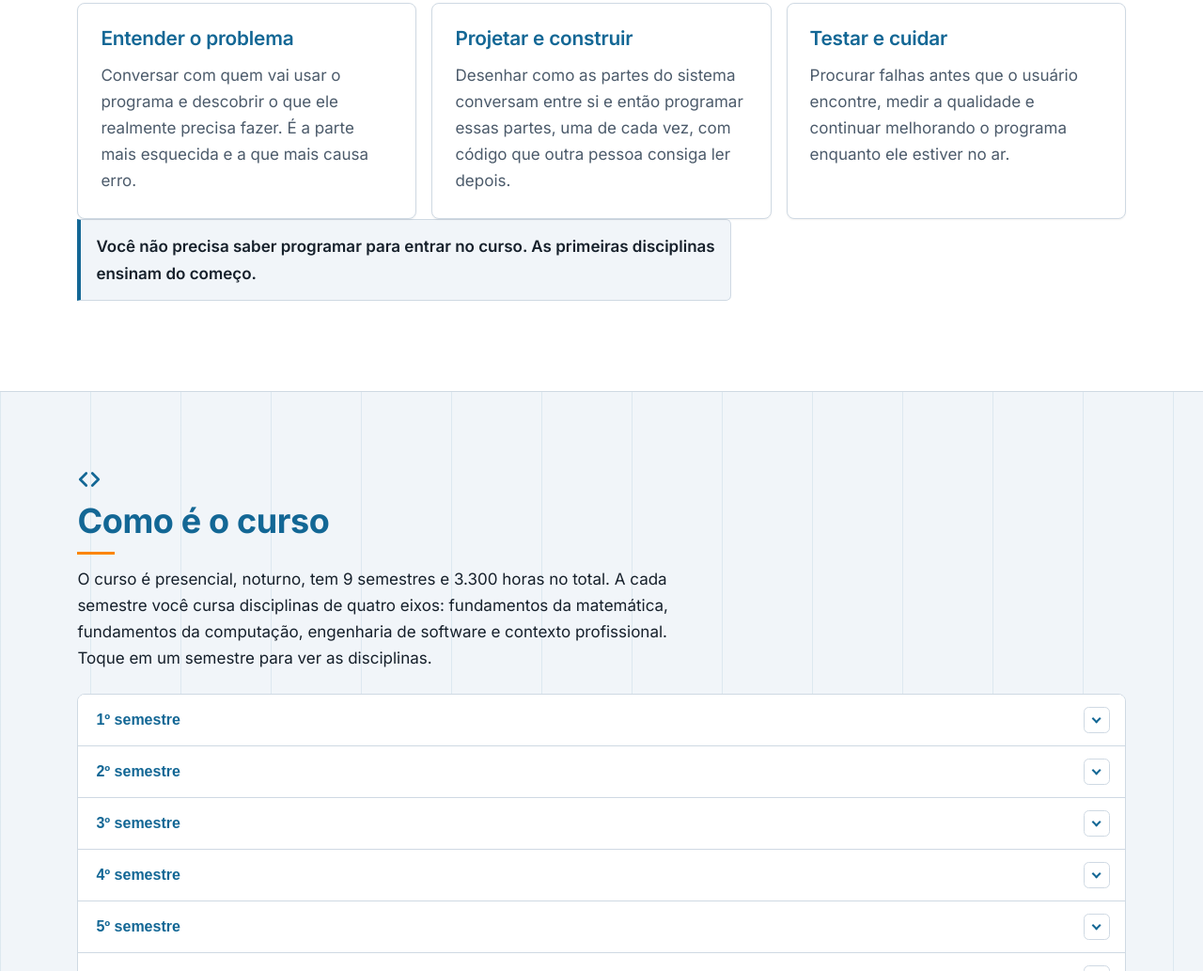
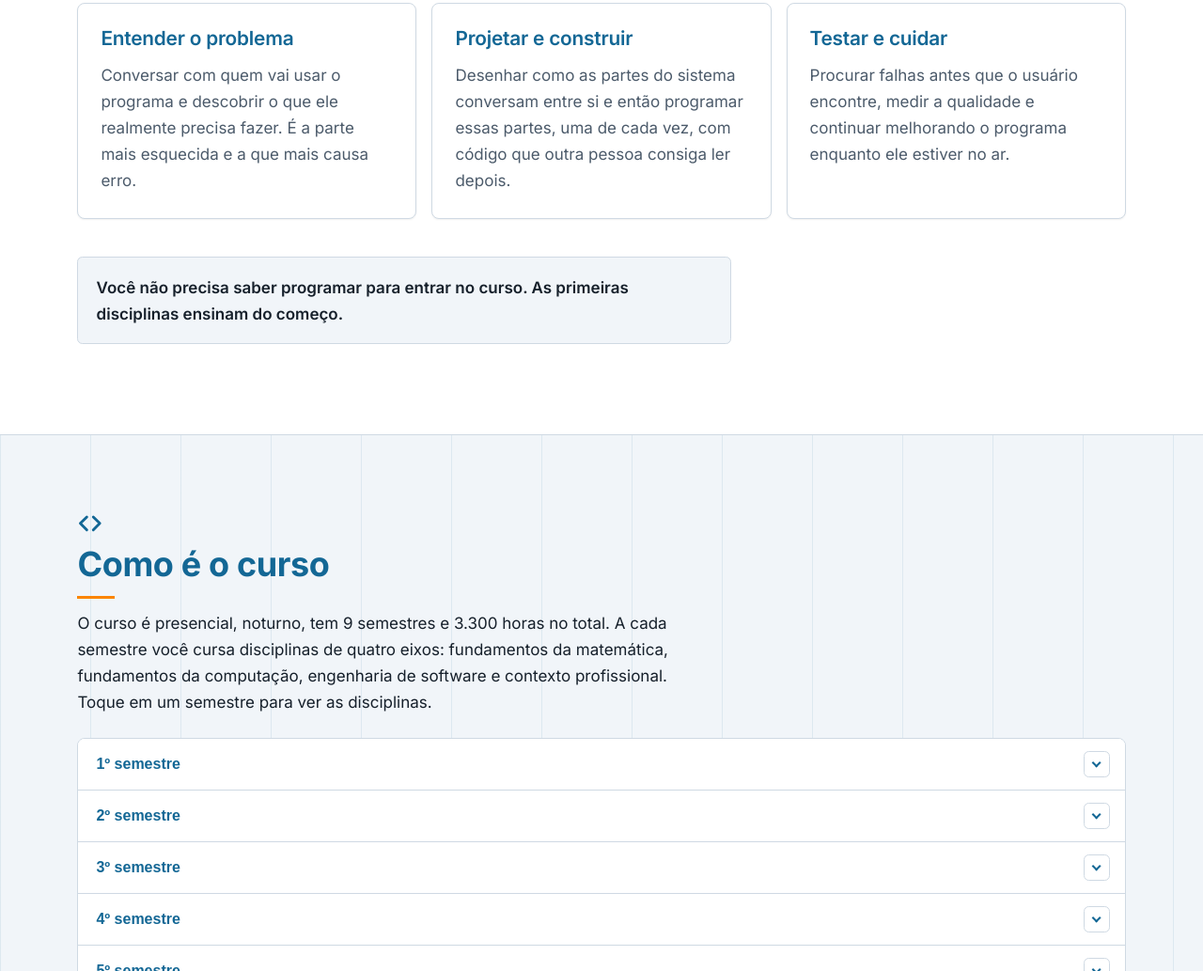
Before and after one commit to amandadiasdev/feira-engenharia-software, a plain HTML site: page index.html in a window 1280 px wide. Shown: the part 1144-2177 px from the top of the page at 94% size. Drawn offline with Linux system fonts and the light colour scheme.

Commit message:
style: afasta a caixa de destaque e tira a barra lateral

```diff
--- a/css/estilos.css
+++ b/css/estilos.css
@@ -355,12 +355,13 @@ a {
 }
 
 .secao__texto--destaque {
+  /* respira longe dos cartoes que vem antes dela */
+  margin-top: 2.5rem;
   font-weight: 600;
-  padding: 0.9rem 1rem;
+  padding: 1.1rem 1.2rem;
   background: var(--cor-fundo-alternado);
   border: 1px solid var(--cor-borda);
-  border-left: 4px solid var(--cor-azul-curso);
-  border-radius: 0 var(--raio-pequeno) var(--raio-pequeno) 0;
+  border-radius: var(--raio-pequeno);
 }
 
 .secao--alternada .secao__texto--destaque {
```
